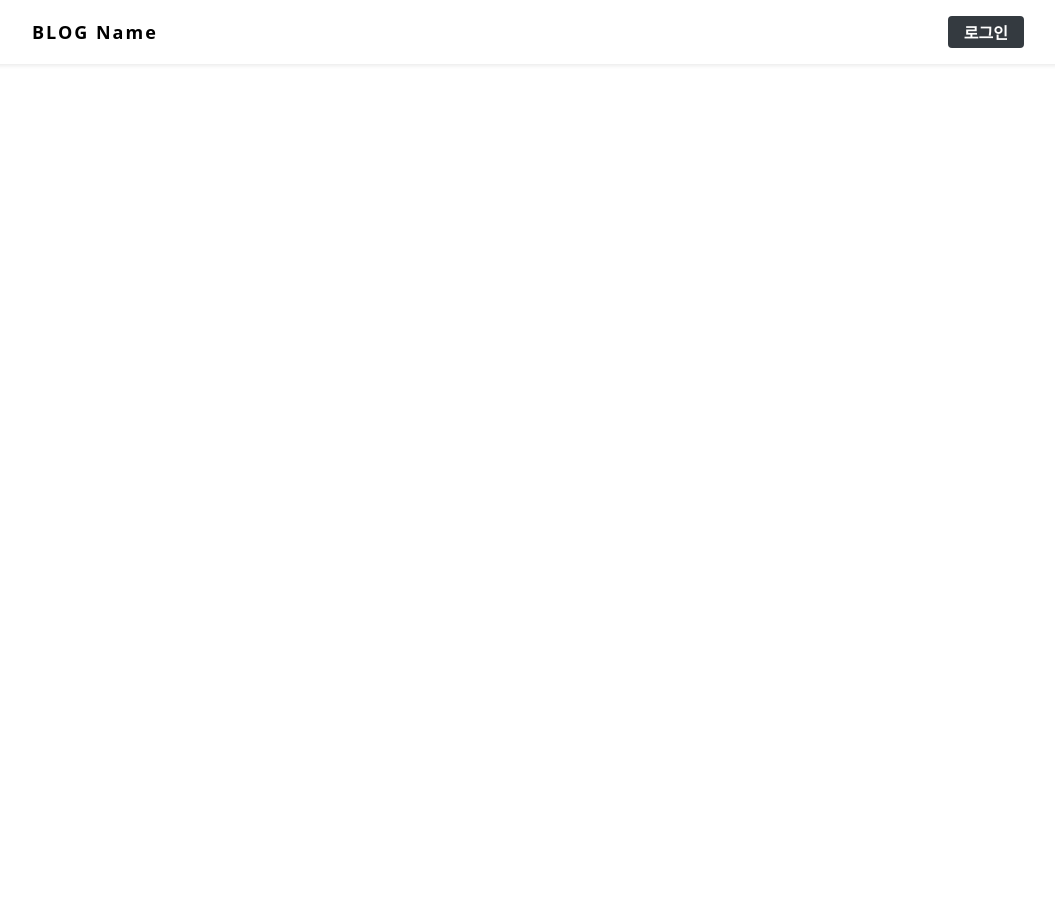
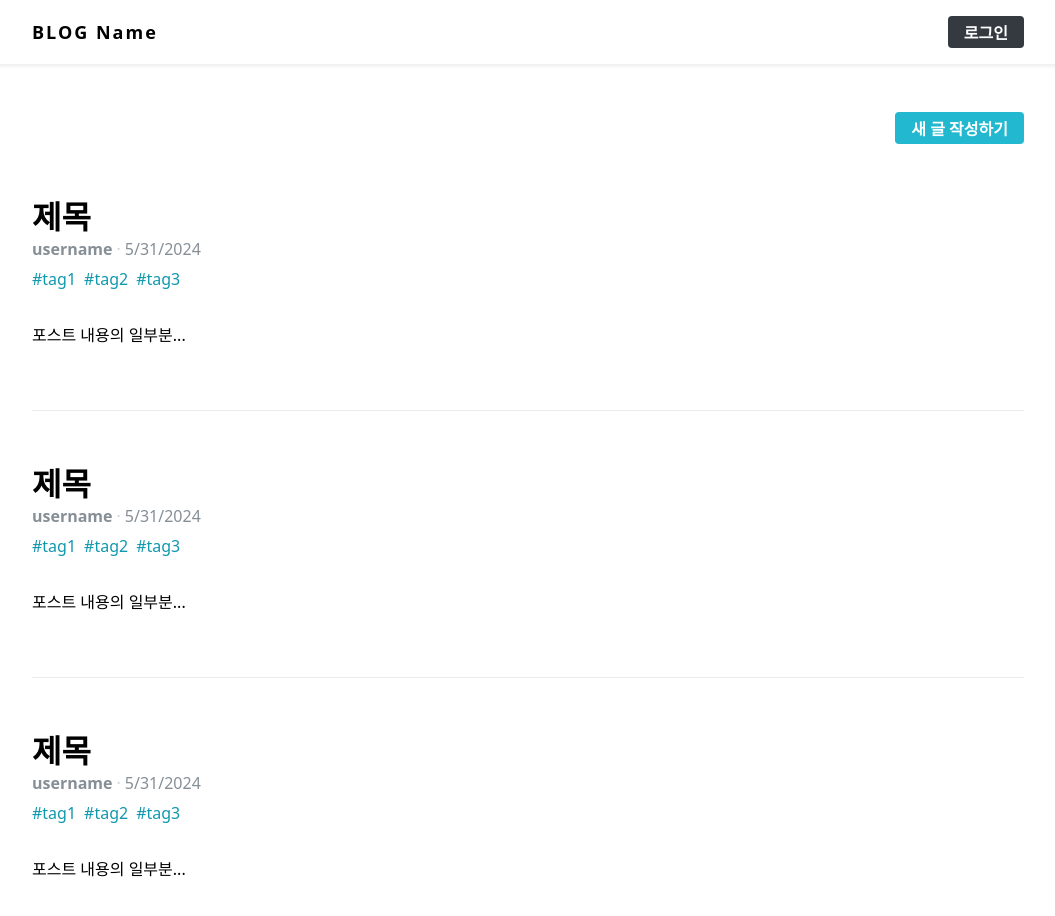
Before and after one commit to Indigochi1d/MyBlog, a React (Create React App) app in the folder blog_frontend/: page / in a window 1280 px wide. Shown: the top 916 px of the page, without its empty margins (112-1167 px from the left). Before the commit the page ends 800 px from the top, so only its background shows below. Built offline with nearby package versions, Linux system fonts and the light colour scheme.

Commit message:
[feat] 포스트 목록조회 기능인 PostList 작성과 컴포넌트 분리

```diff
--- /dev/null
+++ b/blog_frontend/src/components/common/SubInfo.js
@@ -0,0 +1,34 @@
+import styled, { css } from 'styled-components';
+import palette from '../../lib/styles/palette';
+import { Link } from 'react-router-dom';
+
+const StyledSubInfo = styled.div`
+  ${(props) =>
+    props.hasMarginTop &&
+    css`
+      margin-top: 1rem;
+    `}
+  color: ${palette.gray[6]};
+
+  span + span:before {
+    color: ${palette.gray[4]};
+    padding-left: 0.25rem;
+    padding-right: 0.25rem;
+    content: '\\B7';
+  }
+`;
+
+const SubInfo = ({ username, publishedDate, hasMarginTop }) => {
+  return (
+    <StyledSubInfo hasMarginTo={hasMarginTop}>
+      <span>
+        <b>
+          <Link to={`/${username}`}>{username}</Link>
+        </b>
+      </span>
+      <span>{new Date(publishedDate).toLocaleDateString()}</span>
+    </StyledSubInfo>
+  );
+};
+
+export default SubInfo;
--- /dev/null
+++ b/blog_frontend/src/components/common/Tags.js
@@ -0,0 +1,30 @@
+import styled from 'styled-components';
+import palette from '../../lib/styles/palette';
+import { Link } from 'react-router-dom';
+
+const StyledTags = styled.div`
+  margin-top: 0.5rem;
+  .tag {
+    display: inline-block;
+    color: ${palette.cyan[7]};
+    text-decoration: none;
+    margin-right: 0.5rem;
+    &:hover {
+      color: ${palette.cyan[6]};
+    }
+  }
+`;
+
+const Tags = ({ tags }) => {
+  return (
+    <StyledTags>
+      {tags.map((tag) => (
+        <Link className="tag" to={`/?tag=${tag}`} key={tag}>
+          #{tag}
+        </Link>
+      ))}
+    </StyledTags>
+  );
+};
+
+export default Tags;
--- a/blog_frontend/src/components/post/PostViewer.js
+++ b/blog_frontend/src/components/post/PostViewer.js
@@ -1,7 +1,8 @@
 import styled from 'styled-components';
 import palette from '../../lib/styles/palette';
 import Responsive from '../common/Responsive';
-
+import SubInfo from '../common/SubInfo';
+import Tags from '../common/Tags';
 const StyledPostViewer = styled(Responsive)`
   margin-top: 4rem;
 `;
@@ -14,32 +15,6 @@
     font-size: 3rem;
     line-height: 1.5;
     margin: 0;
-  }
-`;
-
-const SubInfo = styled.div`
-  margin-top: 1rem;
-  color: ${palette.gray[6]};
-
-  /*span 사이에 가운뎃점 문자 보여주기 */
-  span + span :before {
-    color: ${palette.gray[5]};
-    padding-left: 0.25rem;
-    padding-right: 0.25rem;
-    content: '\\B7';
-  }
-`;
-
-const Tags = styled.div`
-  margin-top: 0.5rem;
-  .tag {
-    display: inline-block;
-    color: ${palette.cyan[7]};
-    text-decoration: none;
-    margin-right: 0.5rem;
-    &:hover {
-      color: ${palette.cyan[6]};
-    }
   }
 `;
 
@@ -63,17 +38,8 @@
     <StyledPostViewer>
       <PostHead>
         <h1>{title}</h1>
-        <SubInfo>
-          <span>
-            <b>{user.username}</b>
-          </span>
-          <span>{new Date(publishedDate).toLocaleDateString()}</span>
-        </SubInfo>
-        <Tags>
-          {tags.map((tag) => (
-            <div className="tag">#{tag}</div>
-          ))}
-        </Tags>
+        <SubInfo username={user.username} publishedDate={publishedDate} hasMarginTop/>
+        <Tags tags={tags}/>
       </PostHead>
       <PostContent dangerouslySetInnerHTML={{ __html: body }} />
     </StyledPostViewer>
--- /dev/null
+++ b/blog_frontend/src/components/posts/PostList.js
@@ -0,0 +1,68 @@
+import styled from 'styled-components';
+import Responsive from '../common/Responsive';
+import Button from '../common/Button';
+import palette from '../../lib/styles/palette';
+import SubInfo from '../common/SubInfo';
+import Tags from '../common/Tags';
+
+const StyledPostList = styled(Responsive)`
+  margin-top: 3rem;
+`;
+
+const WritePostButtonWrapper = styled.div`
+  display: flex;
+  justify-content: flex-end;
+  margin-bottom: 3rem;
+`;
+
+const PostItemBlock = styled.div`
+  padding-top: 3rem;
+  padding-bottom: 3rem;
+  &:first-child {
+    padding-top: 0;
+  }
+  & + & {
+    border-top: 1px solid ${palette.gray[2]};
+  }
+  h2 {
+    font-size: 2rem;
+    margin-top: 0;
+    margin-bottom: 0;
+    &:hover {
+      color: ${palette.gray[6]};
+    }
+  }
+  p {
+    margin-top: 2rem;
+  }
+`;
+
+const PostItem = () => {
+  return (
+    <PostItemBlock>
+      <h2>제목</h2>
+      <SubInfo username="username" publishedDate={new Date()} />
+      <Tags tags={["tag1","tag2","tag3"]}/>
+      <p>포스트 내용의 일부분...</p>
+    </PostItemBlock>
+  );
+};
+
+const PostList = () => {
+  return (
+    <StyledPostList>
+      <WritePostButtonWrapper>
+        <Button cyan to="/write">
+          새 글 작성하기
+        </Button>
+      </WritePostButtonWrapper>
+      <div>
+        <PostItem />
+        <PostItem />
+        <PostItem />
+      </div>
+    </StyledPostList>
+  );
+};
+
+export default PostList;
--- a/blog_frontend/src/pages/PostListPage.js
+++ b/blog_frontend/src/pages/PostListPage.js
@@ -1,5 +1,6 @@
 import React from 'react';
 import HeaderContainer from '../containers/common/HeaderContainer';
+import PostList from '../components/posts/PostList';
 
 
 
@@ -7,6 +8,7 @@
     return (
         <>
           <HeaderContainer/>
+          <PostList/>
         </>
     );
 };
```
